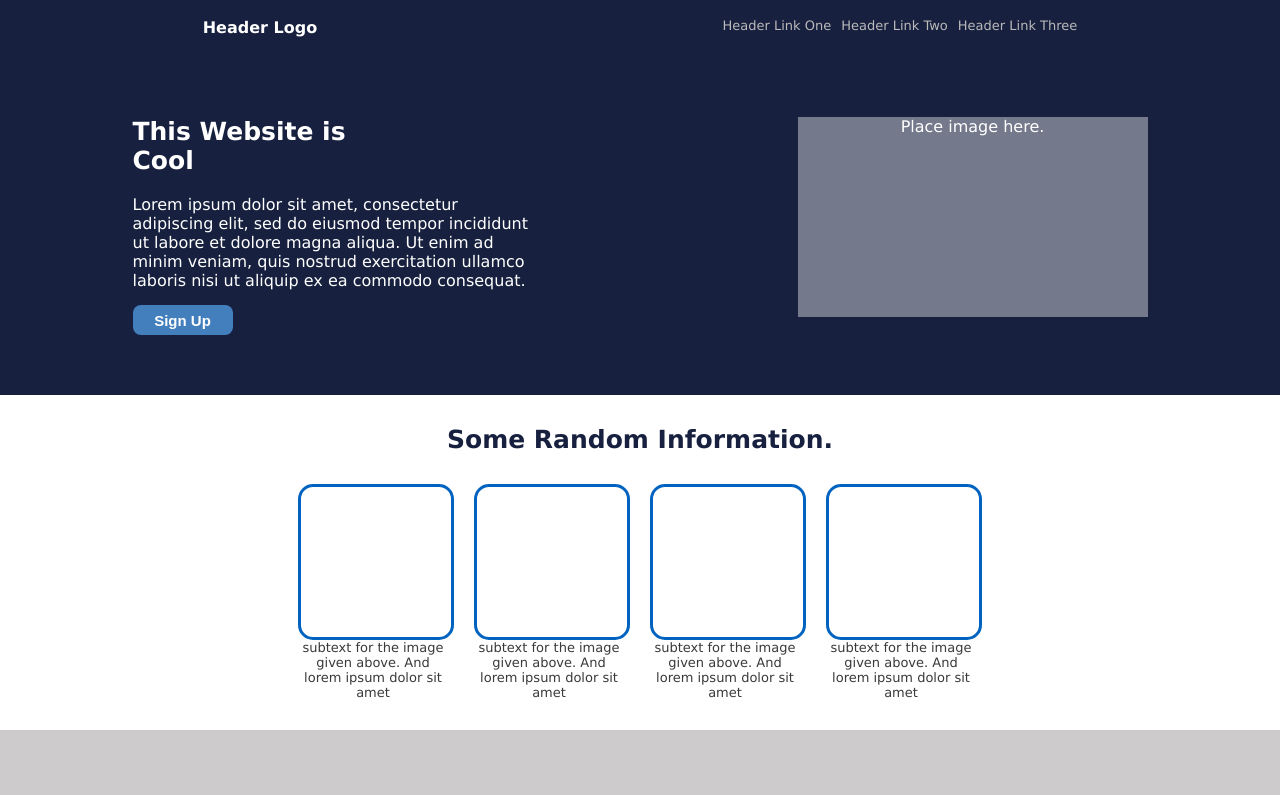
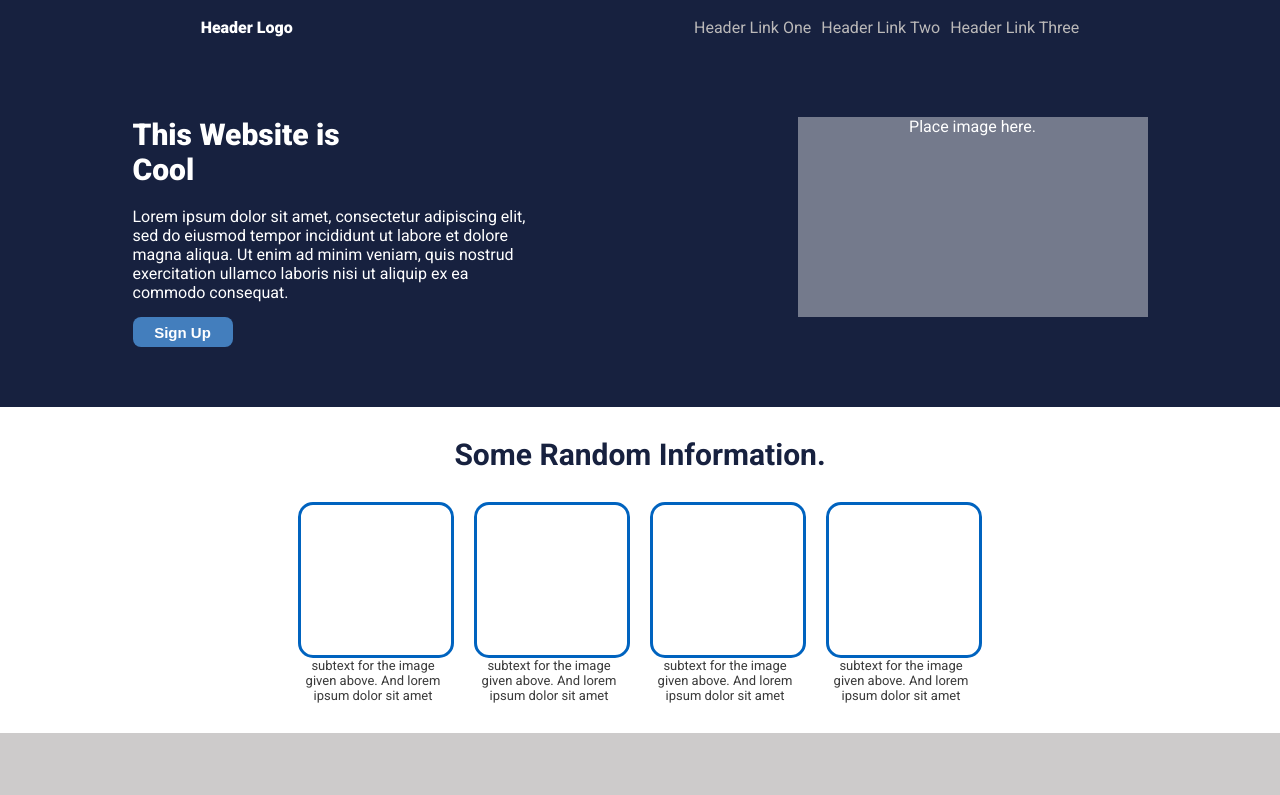
Before and after one commit to b0jji/landing-page, a plain HTML site: page index.html in a window 1280 px wide. Shown: the top 795 px of the page. Drawn offline with Linux system fonts and the light colour scheme.

Commit message:
Imported and used the 'Roboto' font.     Centered the bottom 'Sign up' button.

```diff
--- a/style.css
+++ b/style.css
@@ -1,3 +1,5 @@
+@import url('https://fonts.googleapis.com/css2?family=Roboto:wght@300;400;500;700;900&display=swap');
+
 body{
     display: flex;
     flex-direction: column;
@@ -8,7 +10,7 @@ body{
 
 
 div{
-    font-family: 'Roboto Mono', Geneva, Verdana, sans-serif;
+    font-family: 'Roboto', Geneva, Verdana, sans-serif;
 }
 
 .header{
@@ -26,7 +28,7 @@ div{
 
 .header-links{
     display: flex;
-    font-size: small;
+    font-size: medium;
     gap: 10px;
     color: rgb(187, 185, 185);
 }
@@ -36,7 +38,7 @@ div{
 }
 
 .logo{
-    font: size 18px;
+    font: size 20px;
     font-weight: 800;
 }
 
@@ -54,7 +56,7 @@ div{
 
 .header-left{
     display: flex;
-    font-size: 25px;
+    font-size: 30px;
     font-weight: 900;
     flex-direction: column;
     justify-content: space-around;
@@ -99,12 +101,12 @@ button:hover{
 .image-sub{
     text-align: center;
     color: rgb(32, 32, 32);
-    font-size: small;
+    font-size: 13px;
     text-align: center;
 }
 
 .midpage-header{
-    font-size: 25px;
+    font-size: 30px;
     font-weight: bold;
     color: rgb(23, 33, 63);
 }
@@ -175,6 +177,7 @@ h2{
     padding: 60px;
     display: flex;
     justify-items: center;
+    margin-left: 45px;
 }
 
 .placeholder-img{
```
